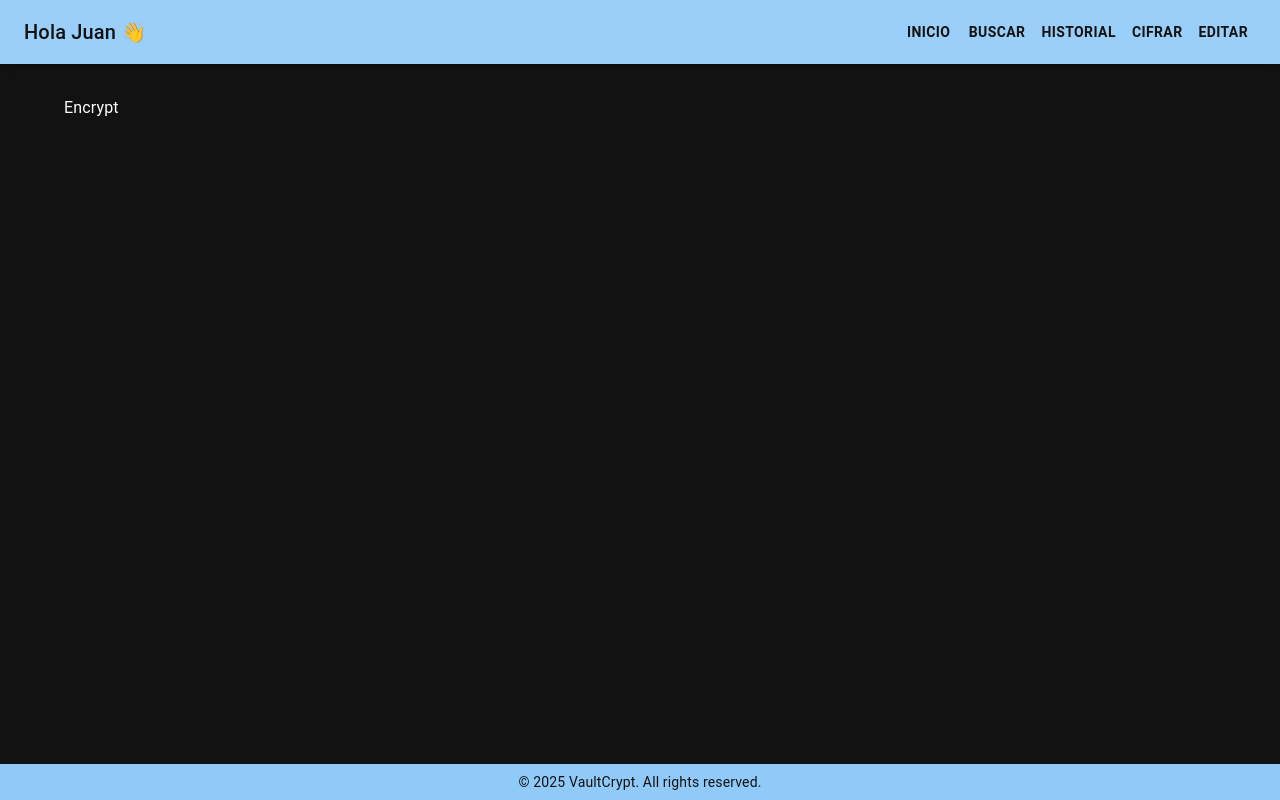
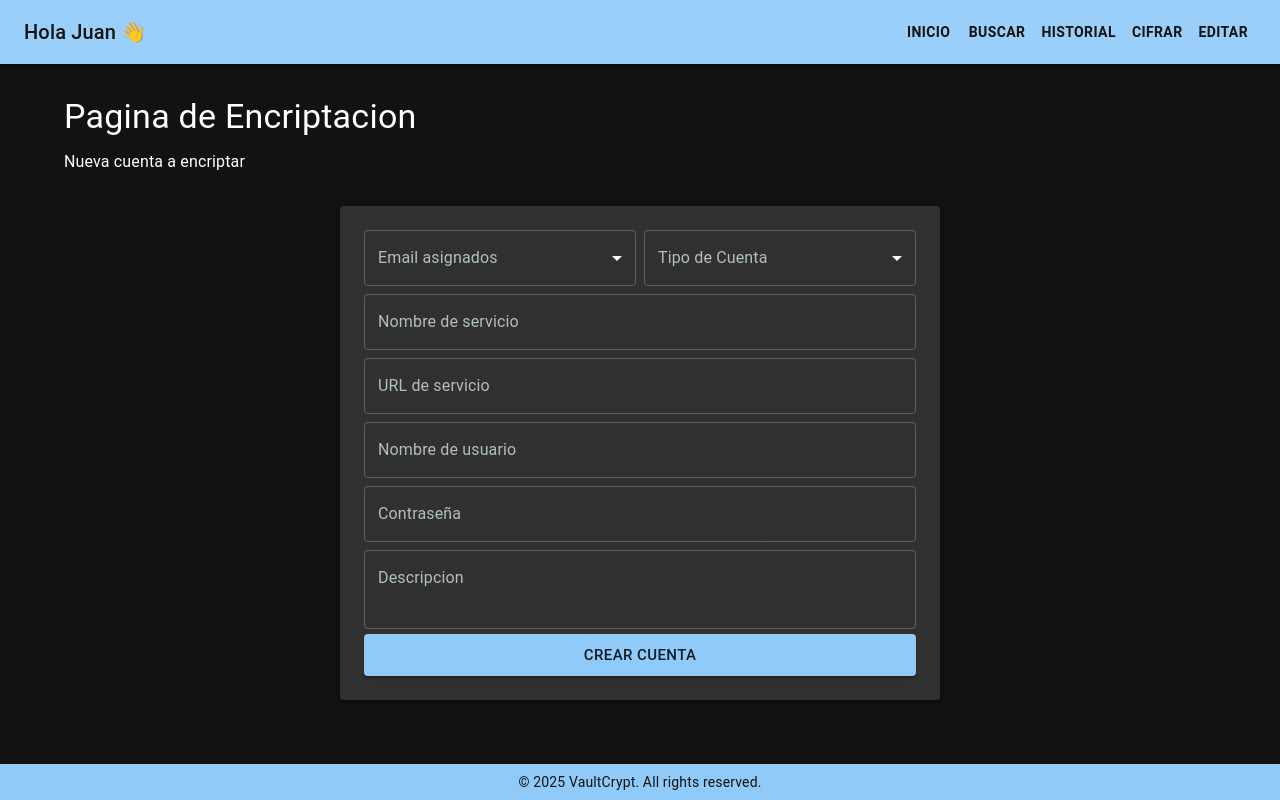
Before and after one commit to OsmauGon/vaultcrypt, a React (Vite) app: page /encrypt in a window 1280 px wide. Built offline with nearby package versions, Linux system fonts and the light colour scheme.

Commit message:
✨ Creamos  a EncryptPage y le dimoss estilos. Ya esta funcional

```diff
--- a/src/App.tsx
+++ b/src/App.tsx
@@ -3,7 +3,7 @@ import AppLayout from './AppLayout'
 import Home from './pages/Home'
 import Search from './pages/Search'
 import Historial from './pages/Historial'
-import Encrypt from './pages/Encrypt'
+import {Encrypt} from './pages/Encrypt'
 import Login from './pages/Login'
 //import EditUser3 from './pages/EditPage3'
 import EditPage4 from './pages/EditPage4'
--- /dev/null
+++ b/src/components/NewAccountForm.tsx
@@ -0,0 +1,157 @@
+import '../styles/account-form.css'
+import React, {useState } from 'react';
+import {TextField,MenuItem,Button,Paper,Grid} from '@mui/material';
+import { useUsuario } from '../hooks/useUsuario';
+import { useFormSubmit } from '../hooks/formSubmit';
+//import { Quickreply } from '@mui/icons-material';
+
+const accountTypes: string[] = ['Red Social',"Correo Electronico","Busqueda laboral",'Nube de descargas',"Programacion/Desarrollo","Aplicacion de dispositivo","Billetera/inversiones","Otros"]
+type newAccount = {
+    serviceName: string;
+    serviceUrl: string;
+    userName: string;
+    userEmail: string;
+    userPassword: string;
+    accountType:'' | 'Red Social'|"Correo Electronico"|"Busqueda laboral"|'Nube de descargas'|"Programacion/Desarrollo"|"Aplicacion de dispositivo"|"Billetera/inversiones"|"Otros",
+    accountDescription: string;
+}
+
+export const NewAccountForm = () => {
+  const {usuario} = useUsuario()
+  const {submit} = useFormSubmit({
+    encrypt: true,
+    method: 'PUT',
+    userKey: 'claveMaestraDelUsuario',
+    endpoint: '/api/accounts'
+
+  })
+  // Estado inicial
+  const [nuevaCuenta, setNuevaCuenta] = useState<newAccount>({
+    userEmail: '',
+    accountType: '',
+    serviceName: '',
+    serviceUrl: '',
+    userName: '',
+    userPassword: '',
+    accountDescription: ''
+  });
+  // Manejador de cambios genérico
+  const handleChange = (event: React.ChangeEvent<HTMLInputElement | HTMLTextAreaElement>) => {
+
+    const { name, value } = event.target;
+
+    setNuevaCuenta(prevState => ({
+      ...prevState,
+      [name]: value
+    }));
+  };
+
+
+const handleSubmit2 = async (e: React.FormEvent) => {
+  e.preventDefault();
+  console.log('se ejecuto handleSubmit');
+
+  await submit(nuevaCuenta); // Esperás que termine antes de seguir
+};
+
+  return (
+    <Paper elevation={3} sx={{ p: 3, maxWidth: 800, mx: 'auto', mt: 4 }}>
+      <form onSubmit={handleSubmit2} className='account-form'>
+        <Grid container spacing={1} >
+          <Grid size={{ xs: 6, md: 6 }}>{/* Select - User Email */}
+            <TextField
+              select
+              fullWidth
+              label="Email asignados"
+              name="userEmail"
+              value={nuevaCuenta.userEmail}
+              onChange={handleChange}
+            >
+              {usuario?.emailList.map((option) => (
+                <MenuItem key={option} value={option}>
+                  {option}
+                </MenuItem>
+              ))}
+            </TextField>
+          </Grid>
+          <Grid size={{ xs: 6, md: 6 }}>{/* Select - Account Type */}
+            <TextField
+              select
+              fullWidth
+              label="Tipo de Cuenta"
+              name="accountType"
+              value={nuevaCuenta.accountType}
+              onChange={handleChange}
+            >
+              {accountTypes.map((option) => (
+                <MenuItem key={option} value={option}>
+                  {option}
+                </MenuItem>
+              ))}
+            </TextField>
+          </Grid>
+          <Grid size={{ xs: 6, md: 12 }}>{/* Input - Service Name */}
+            <TextField
+              fullWidth
+              label="Nombre de servicio"
+              name="serviceName"
+              value={nuevaCuenta.serviceName}
+              onChange={handleChange}
+            />
+          </Grid>
+          <Grid size={{ xs: 6, md: 12 }}>{/* Input - Service URL */}
+            <TextField
+              fullWidth
+              label="URL de servicio"
+              name="serviceUrl"
+              type="url"
+              value={nuevaCuenta.serviceUrl}
+              onChange={handleChange}
+            />
+          </Grid>
+          <Grid size={{ xs: 6, md: 12 }}>{/* Input - User Name */}
+            <TextField
+              fullWidth
+              label="Nombre de usuario"
+              name="userName"
+              value={nuevaCuenta.userName}
+              onChange={handleChange}
+            />
+          </Grid>
+          <Grid size={{ xs: 6, md: 12 }}>{/* Input - User Password */}
+            <TextField
+              fullWidth
+              label="Contraseña "
+              name="userPassword"
+              type="password"
+              value={nuevaCuenta.userPassword}
+              onChange={handleChange}
+            />
+          </Grid>
+          <div></div>
+
+        </Grid>
+        <TextField
+              id='textarea-form'
+              fullWidth
+              label="Descripcion"
+              name="accountDescription"
+              multiline
+              rows={2}
+              value={nuevaCuenta.accountDescription}
+              onChange={handleChange}
+            />
+        <Button
+              id='account-form-button'
+              type="submit"
+              variant="contained"
+              color="primary"
+              fullWidth
+              size="large"
+            >
+              Crear Cuenta
+            </Button>
+      </form>
+    </Paper>
+  );
+};
--- /dev/null
+++ b/src/components/RequireAuthNotice.tsx
@@ -0,0 +1,30 @@
+import { Box, Button, Typography } from '@mui/material'
+import { LockClockOutlined } from '@mui/icons-material'
+import { useNavigate } from 'react-router-dom'
+
+export const RequireAuthNotice =()=>{
+    const navigate = useNavigate();
+
+    return (
+            <Box
+                display='flex'
+                flexDirection='column'
+                alignItems="center"
+                justifyContent="center"
+                height="100%"
+                textAlign="center"
+                padding={4}
+                sx={{
+                    animation: 'fadeIn 0.6s ease-in-out',
+                    '@keyframes fadeIn': {
+                        from: { opacity: 0 },
+                        to: { opacity: 1 },
+                        },
+                }}
+            >
+                <LockClockOutlined sx={{ fontSize: 60, color: 'primary.main', mb:2}} />
+                <Typography variant='h5' mb={3}>Necesitas iniciar sesion para esta seccion</Typography>
+                <Button variant='contained' onClick={()=> navigate('/login')}>Ir a ingresar</Button>
+            </Box>
+    )
+}
--- a/src/pages/Encrypt.tsx
+++ b/src/pages/Encrypt.tsx
@@ -1,11 +1,50 @@
-import React from 'react'
 
-type Props = {}
+//import {MainLayout} from '../layout/MainLayout';
+import { useUsuario } from '../hooks/useUsuario';
+import { useFormSubmit } from '../hooks/formSubmit';
+import { RequireAuthNotice } from '../components/RequireAuthNotice';
+import { Box, Typography } from '@mui/material';
+import { NewAccountForm } from '../components/NewAccountForm';
 
-const Encrypt = (props: Props) => {
+export const Encrypt = () => {
+  const {usuario} = useUsuario()
+  const {queryStatus} = useFormSubmit({
+    encrypt: true,
+    method: 'PUT',
+    userKey: usuario?.palabraSecreta ? usuario?.palabraSecreta : 'claveMaestraDelUsuario',
+    endpoint: '/api/accounts'
+
+  })
+
+
+
   return (
-    <div>Encrypt</div>
-  )
-}
+    usuario ? <>
 
-export default Encrypt
+            <Typography variant="h4" gutterBottom>Pagina de Encriptacion</Typography>
+            <Typography >Nueva cuenta a encriptar</Typography>
+            <Box sx={{ maxWidth: 600, mx: 'auto', mt: 2 }}>
+             {queryStatus === 'idle' && <NewAccountForm ></NewAccountForm>}
+             {queryStatus === 'loading' && <Typography>Enviando…</Typography>}
+              {queryStatus === 'success' && <Typography>✅ Enviado correctamente</Typography>}
+              {queryStatus === 'error' && <Typography>❌ Error al enviar</Typography>}
+              {/* {status == 'idle' ? <NewAccountForm4 setStatus={setStatus}></NewAccountForm4>
+                                : <div style={{ marginTop: '1rem' }}>
+                                    {status === 'loading' && (
+                                      <div style={{ display: 'flex', alignItems: 'center', gap: '0.5rem' }}>
+                                        <CircularProgress size={20} />
+                                        <Typography>Enviando información…</Typography>
+                                      </div>
+                                    )}
+                                    {status === 'success' && (
+                                      <Typography color="success.main">✅ Mensaje recibido correctamente</Typography>
+                                    )}
+                                  </div>
+
+
+            } */}
+            </Box>
+          </>
+          : <RequireAuthNotice></RequireAuthNotice>
+  );
+};
--- /dev/null
+++ b/src/styles/account-form.css
@@ -0,0 +1,19 @@
+.select{
+    color: red
+
+}
+.select label{
+    color: blue;
+}
+#account-form-button{
+    margin-top: 5px;
+}
+/*%%%%%%%%%%%%%%%%%%%%%%%%%%%%%%%%%%%%%5*/
+@media screen and (max-width: 423px) {
+  /* … */
+    .account-form label, .account-form div{
+    font-size: 11px;
+}
+
+
+}
```
Also changed, not shown: progreso_readme.txt.
